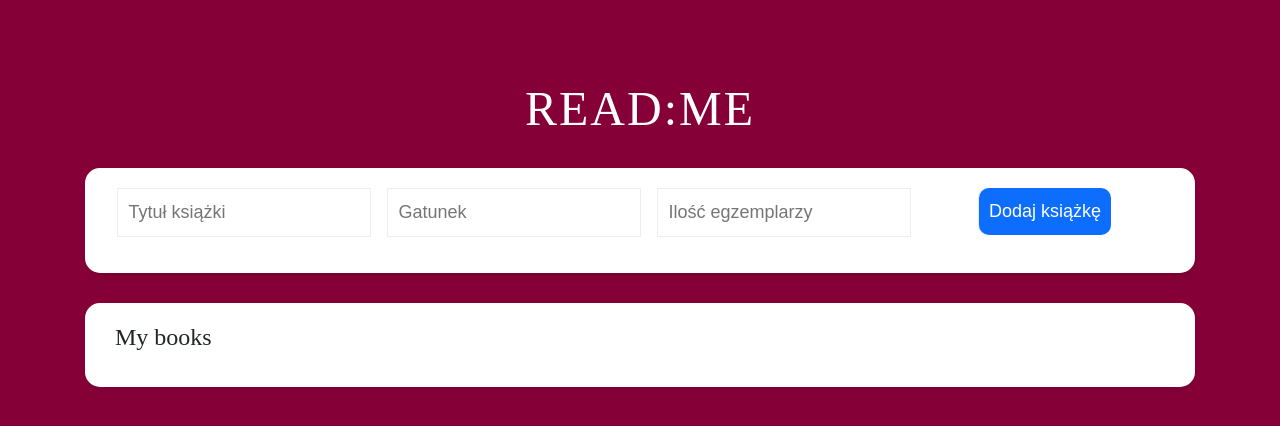
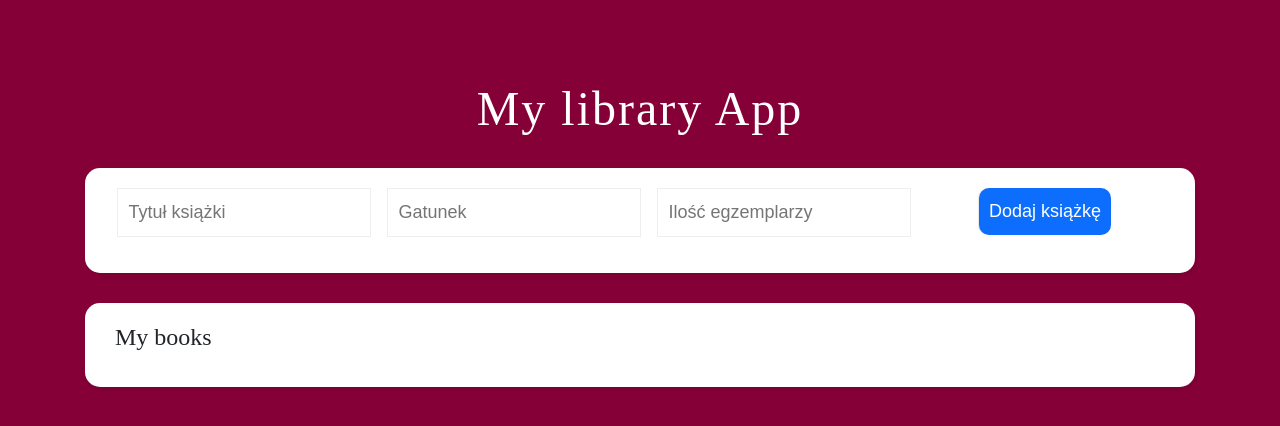
Before and after one commit to cristiano250/MyLib, a plain HTML site: page index.html in a window 1280 px wide. Drawn offline with nearby package versions, Linux system fonts and the light colour scheme; no server answers.

Commit message:
Update index.html

```diff
--- a/index.html
+++ b/index.html
@@ -1,7 +1,7 @@
 <!DOCTYPE html>
 <html lang="pl">
 <head>
-  <title>READ:ME</title>
+  <title>My library App</title>
   <meta charset="utf-8">
   <meta name="viewport" content="width=device-width, initial-scale=1">
   <link rel="stylesheet" href="https://cdn.jsdelivr.net/npm/bootstrap@4.6.1/dist/css/bootstrap.min.css">
@@ -15,7 +15,7 @@
 <body>
 
 <div class="container">
-    <h1>READ:ME</h1>
+    <h1>My library App</h1>
 
     <div class="content">
 
```
